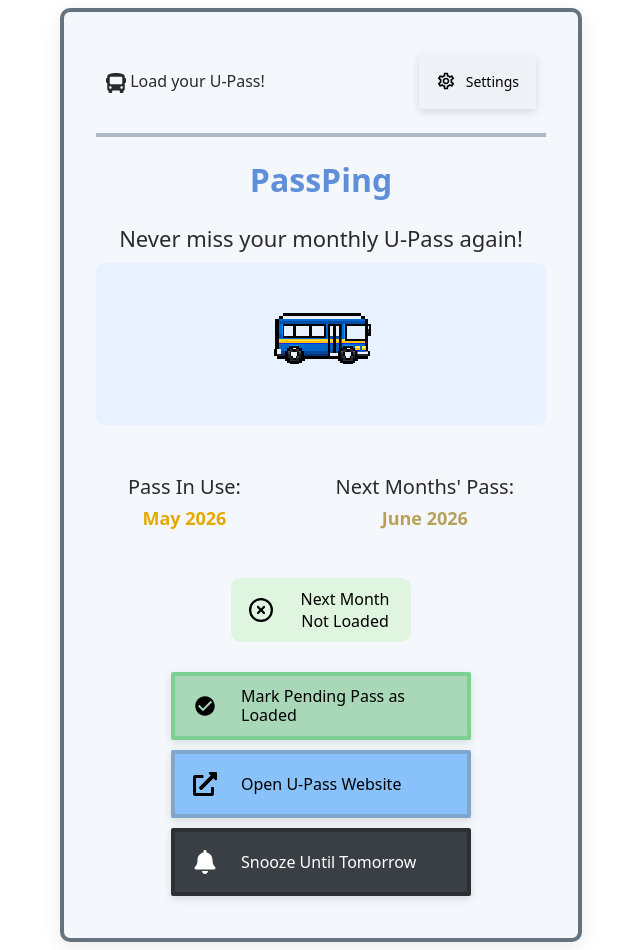
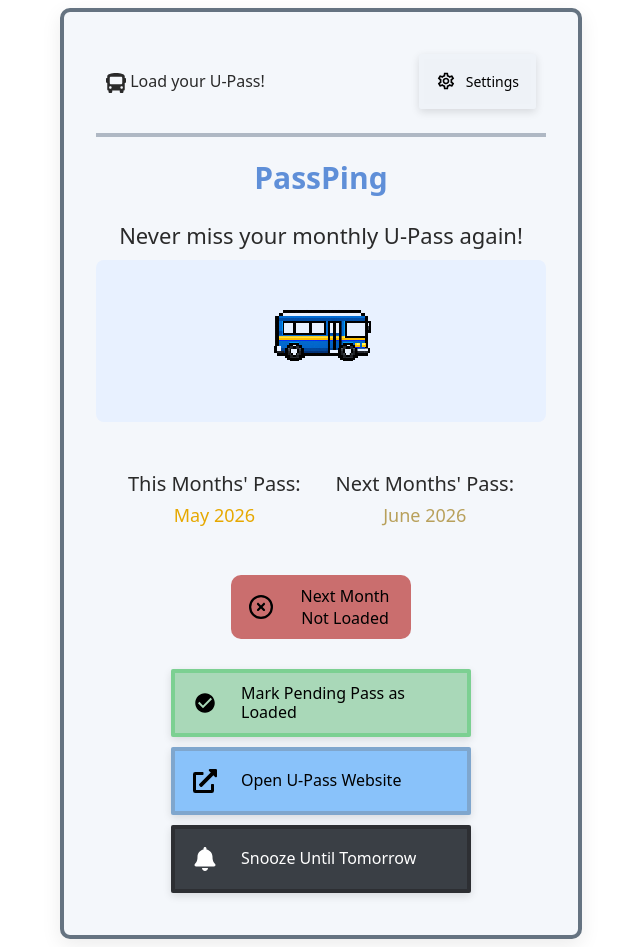
Before and after one commit to samlui1009/PassPing, a React (Vite) app in the folder passping-extension/: page / in a window 1280 px wide. Shown: the whole page, without its empty margins (319-959 px from the left). Built offline with nearby package versions, Linux system fonts and the light colour scheme; a web font is replaced by a local one.

Commit message:
Minimal styling changes made - fixes need to be applied for date & time detection

```diff
--- a/passping-extension/src/components/Menu.tsx
+++ b/passping-extension/src/components/Menu.tsx
@@ -93,11 +93,24 @@ function Menu() {
     }
   };
 
+//   function ToggleButton() {
+//     const [isActive, setIsActive] = useState(false);
+
+//     return (
+//       <button
+//         onClick={() => setIsActive(!isActive)}
+//         className={`btn ${isActive ? 'btn-active' : 'btn-inactive'}`}
+//       >
+//         {isActive ? 'Active' : 'Inactive'}
+//       </button>
+//     );
+//   }
+
   return (
     <>
       <div>
-        <div className="status-div">
-          {!isLoaded && canLoad && (
+        <div className={`status-div ${isLoaded ? 'loaded' : 'not-loaded'}`}>
+          {!isLoaded && (
             <>
               <FaRegCircleXmark className="icon"></FaRegCircleXmark>
               <span>Next Month Not Loaded</span>
@@ -152,7 +165,11 @@ function Menu() {
 
         {!canLoad && (
             <div className="too-early-msg-ctn">
-                <h3>It's too early to load next months' U-Pass! Come back on the 16th. 🚍</h3>
+                <p style={
+                    {
+                        fontSize: "18px",
+                    }
+                }>It's too early to load next months' U-Pass! Come back on the 16th. 🚍</p>
             </div>
         )}
 
--- a/passping-extension/src/helpers/MenuHelpers.tsx
+++ b/passping-extension/src/helpers/MenuHelpers.tsx
@@ -1,3 +1,5 @@
+// Helper function:
+//
 export const handleOnClickToUpassWebsite = (url: string | URL | undefined) => {
     window.open(url, "_blank", "noopener,noreferrer");
 };
--- a/passping-extension/src/pages/Home.tsx
+++ b/passping-extension/src/pages/Home.tsx
@@ -10,21 +10,26 @@ type HomeProps = {
 
 function Home({ goToSettings }: HomeProps) {
 
+  const currentDate = new Date();
+  const currentYear = currentDate.getFullYear();
+
   // For UI
   // Displays the current month and year in the format "Month Year", e.g. "September 2024", which will be displayed on the homepage
-  const currentMonthName = new Date().toLocaleString("en-US", {
+  const currentMonthName = currentDate.toLocaleString("en-US", {
     month: "long",
+    timeZone: "America/Los_Angeles"
   });
-  const currentYear = new Date().getFullYear();
 
   // For UI
   // Displays the next month and year in the format "Month Year", e.g. "October 2024", which will be used to determine if the U-Pass for the next month has been loaded
-  const nextMonthDate = new Date();
+  const nextMonthDate = currentDate;
   nextMonthDate.setMonth(nextMonthDate.getMonth() + 1);
   const nextMonthName = nextMonthDate.toLocaleString("en-US", {
     month: "long",
+    timeZone: "America/Los_Angeles"
   });
 
+  // String-versions of current month and next month
   const currentMonth = currentMonthName + " " + currentYear;
   const nextMonth = nextMonthName + " " + currentYear;
 
@@ -40,7 +45,7 @@ function Home({ goToSettings }: HomeProps) {
         </div>
         <div className="date-divider-ctn">
             <div className="date-ctn">
-                <span className="load-msg">Pass In Use: </span>
+                <span className="load-msg">This Months' Pass: </span>
                 <span className="full-date">{currentMonth}</span>
             </div>
             <div className="date-ctn">
--- a/passping-extension/src/pages/Settings.tsx
+++ b/passping-extension/src/pages/Settings.tsx
@@ -14,9 +14,10 @@ type StoredSettings = {
 };
 
 function Settings({ goBack }: SettingsProps) {
-  const [reminderDate, setReminderDate] = useState<number>(15); // Default to the 15th
+  const [reminderDate, setReminderDate] = useState<number>(16); // Default to the 16th
   const [reminderTime, setReminderTime] = useState<string>("09:00"); // Default to 9 AM
 
+  //   Feature to come later
   //   Permits the user to set the name of their school, which will be used in the reminder message.
   //   const [schoolName, setSchoolName] = useState<string>("");
 
@@ -28,7 +29,6 @@ function Settings({ goBack }: SettingsProps) {
   };
 
   useEffect(() => {
-
     if (savedVisible) {
         const timer = setTimeout(() => {
             setSavedVisible(false);
@@ -40,7 +40,7 @@ function Settings({ goBack }: SettingsProps) {
     chrome.storage.sync.get(
       ["reminderDate", "reminderTime"],
       (data: StoredSettings) => {
-        setReminderDate(data.reminderDate ?? 15);
+        setReminderDate(data.reminderDate ?? 16);
         setReminderTime(data.reminderTime ?? "09:00");
       }
     );
@@ -76,13 +76,13 @@ function Settings({ goBack }: SettingsProps) {
         <form className="settings-form" onSubmit={saveSettings}>
           <label htmlFor="reminder-date">Reminder Date</label>
 
-          {/* Set the minimum bound for the reminder date to be the 15th - Pass opens up on the 15th */}
+          {/* Set the minimum bound for the reminder date to be the 16th - Pass opens up on the 16th */}
           <input
             className="form-input"
             type="number"
             id="reminder-date"
             name="reminder-date"
-            min="15"
+            min="16"
             max="31"
             step="1"
             value={reminderDate}
@@ -90,7 +90,7 @@ function Settings({ goBack }: SettingsProps) {
           />
           <p className="addnl-notes">
             <b>NOTE:</b> Reminders will start on your set date for each month if
-            your pass isn't loaded. The default is the 15th as pass reloads are only available from that point onward.
+            your pass isn't loaded. The default is the 16th as pass reloads are only available from that point onward.
           </p>
           <label htmlFor="time">Reminder Time</label>
           <input
@@ -104,8 +104,8 @@ function Settings({ goBack }: SettingsProps) {
             onChange={(e) => setReminderTime(e.target.value)}
           />
           <p className="addnl-notes">
-            <b>NOTE:</b> Set the time of day you'd like to receive reminders.
-            The default is 9 AM.
+            <b>NOTE:</b> Set the time of day for reminders to be sent.
+            The default is 9 AM PST.
           </p>
           <div className="save-btn-div">
             <button
--- a/passping-extension/src/stylesheets/Home.css
+++ b/passping-extension/src/stylesheets/Home.css
@@ -5,8 +5,7 @@
 }
 
 .ext-name {
-  font-size: 32px;
-  font-weight: 700;
+  font-size: 30px;
   color: #5f8fd8;
   margin-bottom: 10px;
 }
@@ -71,14 +70,14 @@
 
 .full-date {
   font-size: 18px;
-  font-weight: 600;
+  font-weight: 400;
   color: #e6a800;
   margin-top: 6px;
 }
 
 .next-date {
     font-size: 18px;
-    font-weight: 600;
+    font-weight: 400;
     color: #9a7308a8;
     margin-top: 6px;
 }
--- a/passping-extension/src/stylesheets/Menu.css
+++ b/passping-extension/src/stylesheets/Menu.css
@@ -40,6 +40,14 @@
   box-sizing: border-box;
 
   background-color: #dff5df;
+}
+
+.status-div.loaded {
+    background-color: #7de07d;
+}
+
+.status-div.not-loaded {
+    background-color: #ca6e6e;
 }
 
 .mark-loaded-btn {
--- a/passping-extension/src/stylesheets/Settings.css
+++ b/passping-extension/src/stylesheets/Settings.css
@@ -37,7 +37,6 @@
 
 .settings-title {
   font-size: 32px;
-  font-weight: 700;
   color: #5f8fd8;
   margin-bottom: 10px;
 }
```
Also changed, not shown: 5 other files (tests, documents, lock files or other folders).
